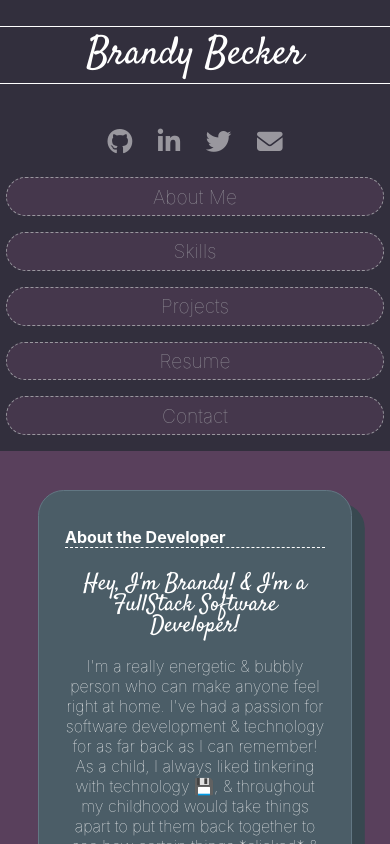
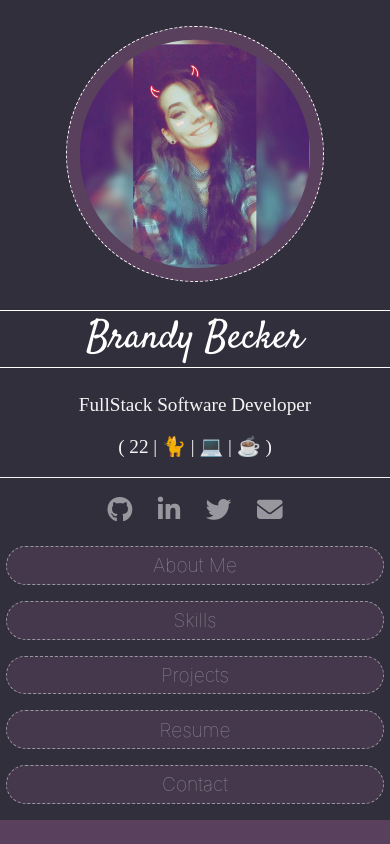
Before and after one commit to BrandyBecker/fsw-portfolio, a React (Create React App) app in the folder portfolio/: page / in a window 390 px wide. Shown: the top 844 px of the page. Built offline with nearby package versions, Linux system fonts and the light colour scheme; a web font is replaced by a local one.

Commit message:
updated responsiveness

```diff
--- a/portfolio/src/components/nav/Nav.css
+++ b/portfolio/src/components/nav/Nav.css
@@ -93,23 +93,24 @@ ul{
         margin: 0;
     }
     .pfp{
-        display: none;
+        margin-top: 5rem;
     }
     *{
         font-size: 0.80rem;
-    }
-    .lilabout{
-        display: none;
     }
 }
 
 /* Tablet */
 @media (max-width: 62em) {
-    /* .info{
-        margin: 0;
+    .lilabout p{
+        /* display: none; */
+        font-size: 1.5rem;
     }
-    *{
-        font-size: 1rem;
-        width: 99%;
-    } */
+    .pfp{
+        margin-top: 2rem;
+    }
+    .name{
+        border-bottom: 00.01rem solid white;
+        border-top: 00.01rem solid white;
+    }
 }
```
